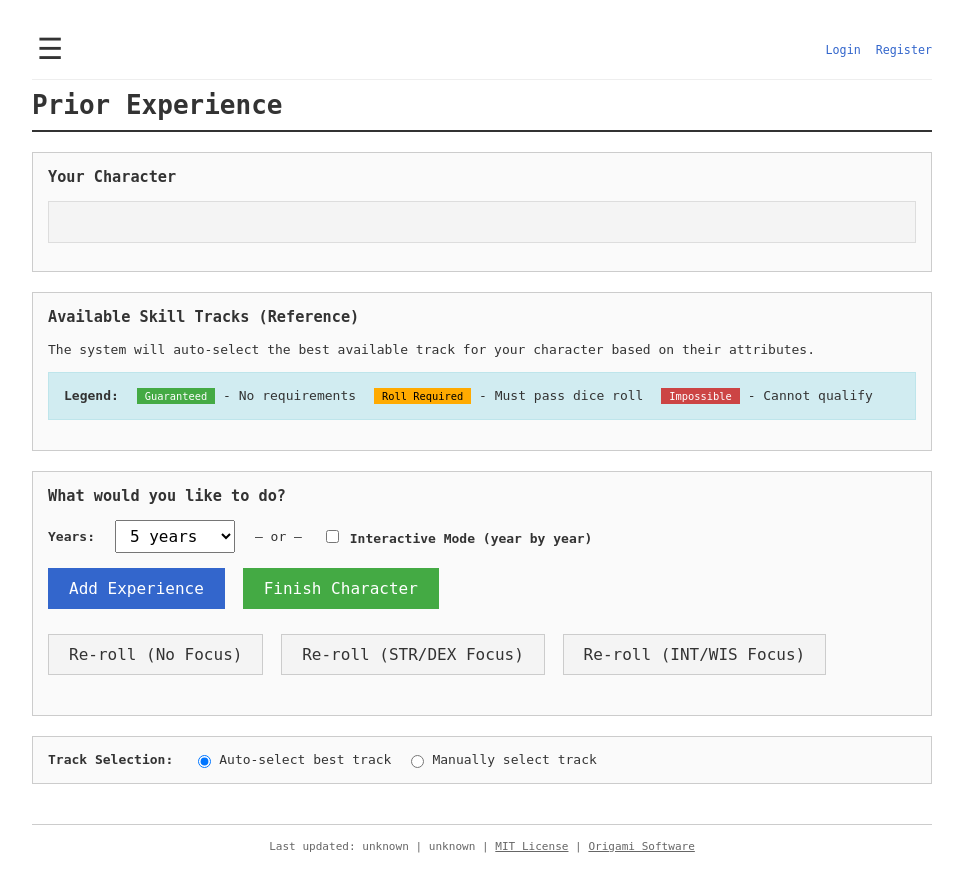
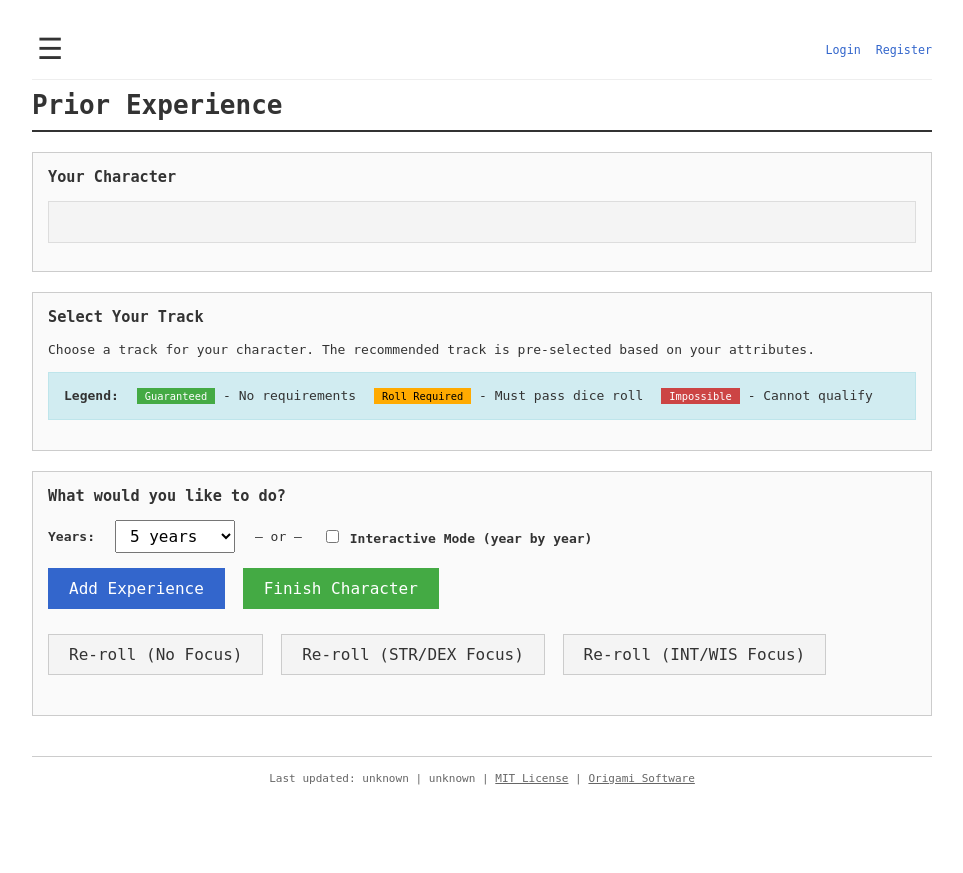
Before and after one commit to smarks/pillars-character-gen, a Django app: template webapp/webapp/generator/templates/generator/select_track.html in a window 1280 px wide. Shown: the whole page, without its empty margins (158-1121 px from the left). After the commit the page ends 785 px from the top, so only its background shows below. Run offline with Django 5.2, Linux system fonts and the light colour scheme; the template is opened without the code that fills it, so the values that code supplies are empty; parts of the project's set-up code (start-up, migrations or seed data) failed here and were passed over.

Commit message:
Simplify track selection - always show all tracks with auto-select
- Remove auto/manual track selection toggle
- Always show all tracks with radio buttons
- Pre-select the recommended track (first available in priority order)
- Users can change selection at any time
- Clean up unused CSS and JavaScript

🤖 Generated with [Claude Code](https://claude.com/claude-code)

Co-Authored-By: Claude Opus 4.5 <noreply@anthropic.com>

```diff
--- a/webapp/webapp/generator/templates/generator/select_track.html
+++ b/webapp/webapp/generator/templates/generator/select_track.html
@@ -48,8 +48,6 @@
 .status-badge.guaranteed { background: #4a4; color: white; }
 .status-badge.roll-required { background: #fa0; color: black; }
 .status-badge.impossible { background: #c44; color: white; }
-.manual-track-section { display: none; }
-.manual-track-section.show { display: block; }
 {% endblock %}
 
 {% block content %}
@@ -125,10 +123,10 @@
     {% endif %}
 
     {% if not has_experience %}
-    <!-- Manual Track Selection (shown when manual mode selected) -->
-    <div class="section manual-track-section" id="manual-track-section">
+    <!-- Track Selection -->
+    <div class="section" id="track-section">
         <h3>Select Your Track</h3>
-        <p>Choose a track for your character. Some tracks require meeting certain requirements or passing an acceptance roll.</p>
+        <p>Choose a track for your character. The recommended track is pre-selected based on your attributes.</p>
 
         <div class="info-box">
             <strong>Legend:</strong>
@@ -139,7 +137,7 @@
 
         <div class="track-list">
             {% for track in track_info %}
-            <div class="track-card {% if track.impossible %}impossible{% elif track.requires_roll %}requires-roll{% else %}available{% endif %}">
+            <div class="track-card {% if track.impossible %}impossible{% elif track.requires_roll %}requires-roll{% else %}available{% endif %}{% if track.recommended %} selected{% endif %}">
                 <label>
                     <h4>
                         {{ track.track }}
@@ -152,7 +150,7 @@
                         {% endif %}
                     </h4>
                     {% if not track.impossible %}
-                    <input type="radio" name="chosen_track" value="{{ track.track_key }}">
+                    <input type="radio" name="chosen_track" value="{{ track.track_key }}"{% if track.recommended %} checked{% endif %}>
                     {% endif %}
                     <div class="details">
                         <p class="requirement"><strong>Requirement:</strong> {{ track.requirement }}</p>
@@ -174,90 +172,12 @@
             {% endfor %}
         </div>
     </div>
-
-    <!-- Track Reference (shown when auto mode) -->
-    <div class="section" id="track-reference-section">
-        <h3>Available Skill Tracks (Reference)</h3>
-        <p>The system will auto-select the best available track for your character based on their attributes.</p>
-
-        <div class="info-box">
-            <strong>Legend:</strong>
-            <span class="status-badge guaranteed">Guaranteed</span> - No requirements
-            <span class="status-badge roll-required">Roll Required</span> - Must pass dice roll
-            <span class="status-badge impossible">Impossible</span> - Cannot qualify
-        </div>
-
-        <div class="track-list">
-            {% for track in track_info %}
-            <div class="track-card {% if track.impossible %}impossible{% elif track.requires_roll %}requires-roll{% else %}available{% endif %}">
-                <h4>
-                    {{ track.track }}
-                    {% if track.impossible %}
-                    <span class="status-badge impossible">Impossible</span>
-                    {% elif track.requires_roll %}
-                    <span class="status-badge roll-required">Roll Required</span>
-                    {% else %}
-                    <span class="status-badge guaranteed">Guaranteed</span>
-                    {% endif %}
-                </h4>
-                <div class="details">
-                    <p class="requirement"><strong>Requirement:</strong> {{ track.requirement }}</p>
-                    {% if track.roll_info and not track.auto_accept %}
-                    <p class="roll-info">{{ track.roll_info }}</p>
-                    {% endif %}
-                    <p><strong>Survivability:</strong> {{ track.survivability }}+</p>
-                    <div class="skills">
-                        <strong>Initial Skills:</strong>
-                        {% if track.initial_skills %}
-                        {{ track.initial_skills|join:", " }}
-                        {% else %}
-                        <em>None</em>
-                        {% endif %}
-                    </div>
-                </div>
-            </div>
-            {% endfor %}
-        </div>
-    </div>
     {% endif %}
 
     {% include "generator/partials/control_section.html" %}
-
-    {% if not has_experience %}
-    <div class="section">
-        <div class="control-row">
-            <label>Track Selection:</label>
-            <div class="radio-group">
-                <label>
-                    <input type="radio" name="track_mode" value="auto" checked>
-                    Auto-select best track
-                </label>
-                <label>
-                    <input type="radio" name="track_mode" value="manual">
-                    Manually select track
-                </label>
-            </div>
-        </div>
-    </div>
-    {% endif %}
 </form>
 
 <script>
-// Toggle between auto and manual track selection display
-document.querySelectorAll('input[name="track_mode"]').forEach(function(radio) {
-    radio.addEventListener('change', function() {
-        var manualSection = document.getElementById('manual-track-section');
-        var referenceSection = document.getElementById('track-reference-section');
-        if (this.value === 'manual') {
-            manualSection.classList.add('show');
-            referenceSection.style.display = 'none';
-        } else {
-            manualSection.classList.remove('show');
-            referenceSection.style.display = 'block';
-        }
-    });
-});
-
 // Make clicking on track cards select the radio button
 document.querySelectorAll('.track-card').forEach(function(card) {
     card.addEventListener('click', function(e) {
```
Also changed, not shown: webapp/webapp/generator/views/helpers.py (+10 -1 lines), webapp/webapp/generator/views/prior_experience.py (+3 -15 lines).
